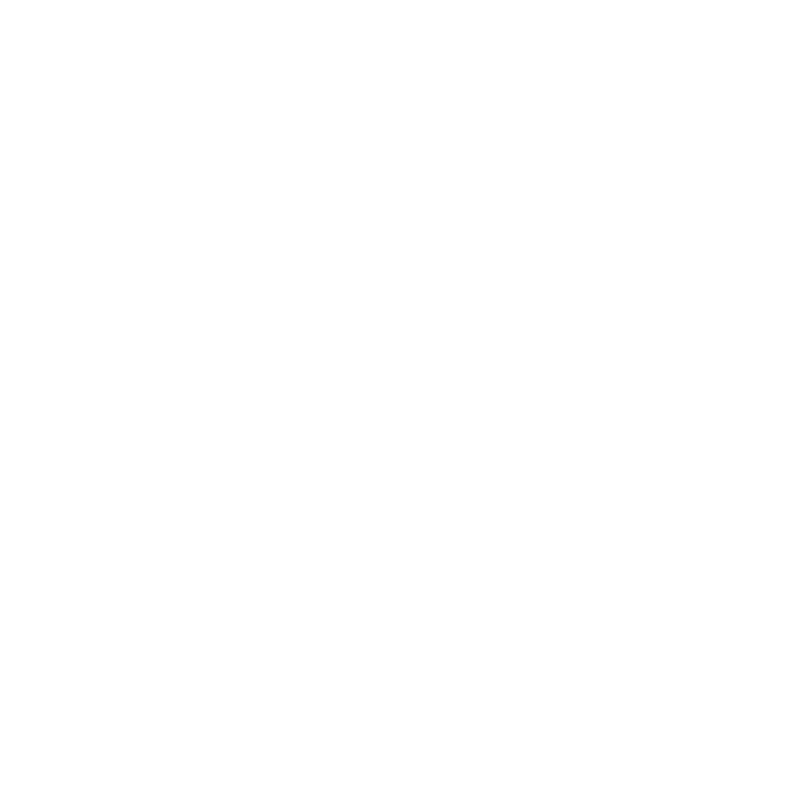
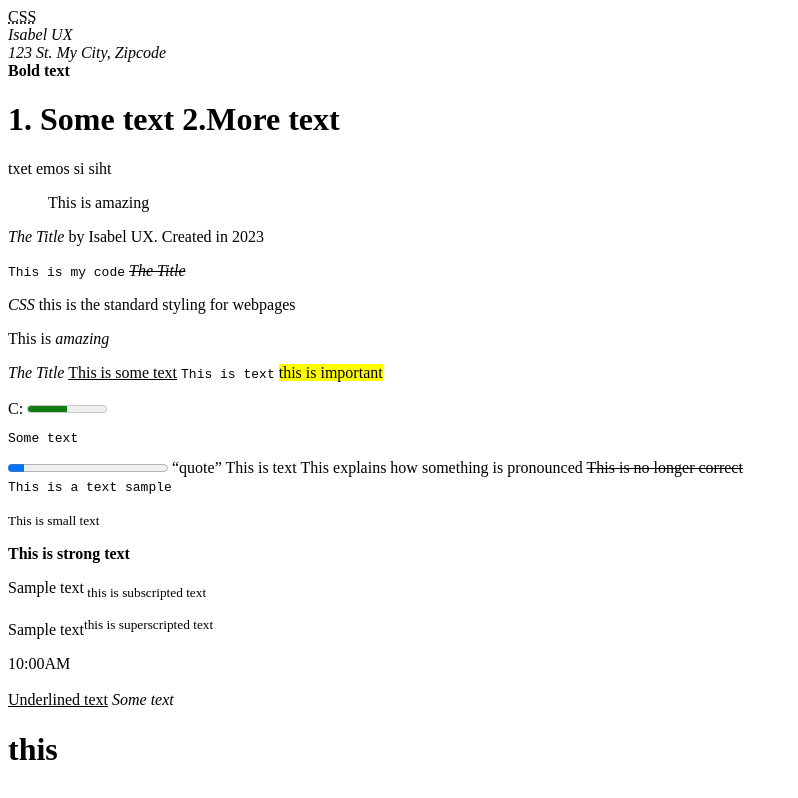
Before and after one commit to Isabel-UX/HTML5, a plain HTML site: page 10. Formatting/10. Formatting.html in a window 1280 px wide. Shown: the whole page, without its empty margins (0-798 px from the left). Drawn offline with Linux system fonts and the light colour scheme.

Commit message:
Finished exercise files - Formatting

```diff
--- a/10. Formatting/10. Formatting.html
+++ b/10. Formatting/10. Formatting.html
@@ -9,80 +9,126 @@
     <!-- <acronym> - NOT SUPPORTED IN HTML5 - Defines an acronym -->
 
     <!-- <abbr> - Defines an abbreviation or an acronym -->
+      <abbr title="Casscading Style Sheets">CSS</abbr>
 
     <!-- <address> - Defines contact information for the author/owner of a document/article -->
+      <address class="">Isabel UX</address>
+      <address class="">123 St. My City, Zipcode</address>
 
     <!-- <b> - Defines bold text -->
+      <b>Bold text</b>
 
     <!-- <bdi> - Isolates a part of text that might be formatted in a different direction from other text outside it -->
+      <h1>1. Some text<bdi dir="ltr"> 2.More text</bdi></h1>
 
     <!-- <bdo> - Overrides the currect text direction -->
+      <p><bdo dir="rtl">this is some text</bdo></p>
 
-    <!-- <big> - Defines big text -->
+    <!-- <big> - Defines big text - NOT SUPPORTED IN HTML5 -->
 
     <!-- <blockquote> - Defines a section that is quoted from another source -->
+      <blockquote cite="https://google.com">This is amazing</blockquote>
 
-    <!-- <center> - Defines centered text -->
+    <!-- <center> - Defines centered text - NOT SUPPORTED IN HTML5 -->
 
     <!-- <cite> - Defines the title of a work -->
+      <p><cite>The Title</cite> by Isabel UX. Created in 2023</p>
 
     <!-- <code> - Defines a piece of computer code -->
+      <code>This is my code</code>
 
     <!-- <del> - Defines text that has been deleted from a document -->
+      <del><cite>The Title</cite></del>
 
     <!-- <dfn> - Specifies a term that is going to be defined within the content -->
+      <p><dfn>CSS</dfn> this is the standard styling for webpages</p>
 
     <!-- <em> - Defines emphasized text -->
+      <p>This is<em> amazing</em></p>
 
-    <!-- <font> - Defines font, color, and size for text -->
+    <!-- <font> - Defines font, color, and size for text - NOT SUPPORTED IN HTML5-->
 
     <!-- <i> - Defines a part of text in an alternate voice or mood -->
+      <i>The Title</i>
 
     <!-- <ins> - Defines a text that has been inserted into a document -->
+      <ins>This is some text</ins>
 
     <!-- <kbd> - Defines keyboard input -->
+      <kbd>This is text</kbd>
 
     <!-- <mark> - Defines marked/highlighted text -->
+      <mark>this is important</mark>
 
     <!-- <meter> - Defines a scalar measurement within a known range (a gauge) -->
+      <br>
+      <br>
+      <label for="disk_C">C:
+      <meter value="50" min="0" max="100">1 and 2</meter>
+    </label>
 
     <!-- <pre> - Defines preformatted text -->
+      <pre>Some text</pre>
 
     <!-- <progress> - Represents the progress of a task -->
-
+      <progress value="10" max="100">10%</progress>
     <!-- <q> - Defines a short quotation -->
+      <q cite="">quote</q>
 
     <!-- <rp> - Defines what to show in browsers that do not support ruby annotations -->
+      <rp>This is text</rp>
 
     <!-- <rt> - Defines an explanation/pronunciation of characters (for East Asian typography)-->
+      <rt>This is text</rt>
 
     <!-- <ruby> - Defines a ruby annotation (for East Asian typography) -->
+      <ruby>This explains how something is pronounced</ruby>
 
     <!-- <s> - Defines text that is no longer correct -->
+      <s>This is no longer correct</s>
 
     <!-- <samp> - Defines sample output from a computer program -->
+      <br>
+      <samp>This is a text sample</samp>
 
     <!-- <small> - Defines smaller text -->
+      <br>
+      <p><small>This is small text</small></p>
 
-    <!-- <strike> - Defines strikethrough text -->
+    <!-- <strike> - Defines strikethrough text - NOT SUPPORTED IN HTML5 -->
 
     <!-- <strong> - Defines important text -->
+      <p><strong>This is strong text</strong></p>
 
     <!-- <sub> - Defines subscripted text -->
+      <p>Sample text<sub> this is subscripted text</sub></p>
 
     <!-- <sup> - Defines superscripted text -->
+    <p>Sample text<sup>this is superscripted text</sup></p>
 
     <!-- <template> - Defines a container for content that should be hidden when the page loads -->
+      <template id="">
+
+      </template>
 
     <!-- <time> - Defines a specific time (or datetime)-->
+      <time>10:00AM</time>
+      <br>
+      <br>
+      <time datetime="2023-04-14"></time>
 
-    <!-- <tt> - Defines teletype text -->
+    <!-- <tt> - Defines teletype text - NOT SUPPORTED IN HTML5-->
 
-    <!-- <u> - -->
+    <!-- <u> - Defines some text that is unarticulated and styled differently from normal text -->
+      <u>Underlined text</u>
 
     <!-- <var> - Defines a variable -->
+      <var>Some text</var>
 
-    <!-- <wbr> - -->
+    <!-- <wbr> - Defines a possible line-break-->
+    <wbr>
+    <h1>this</h1>
+    <wbr>
 
 
   </body>
```
